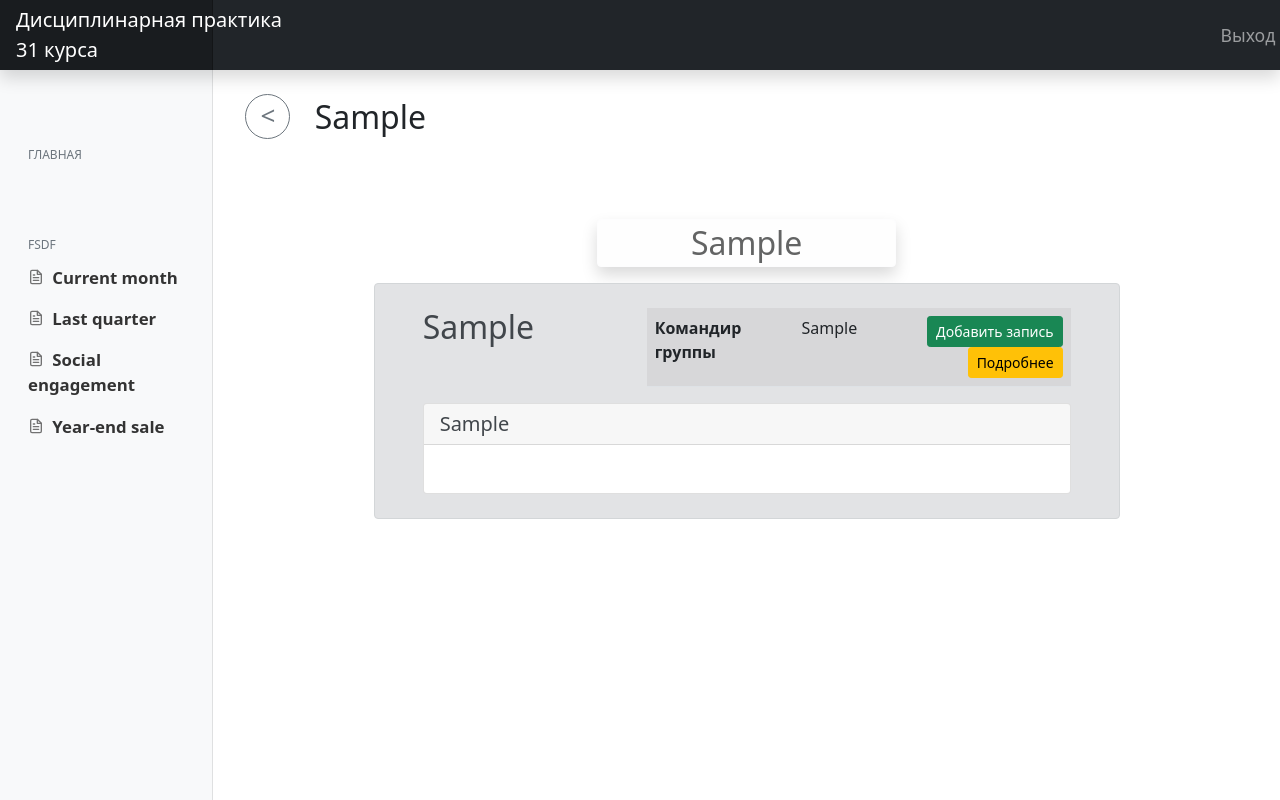
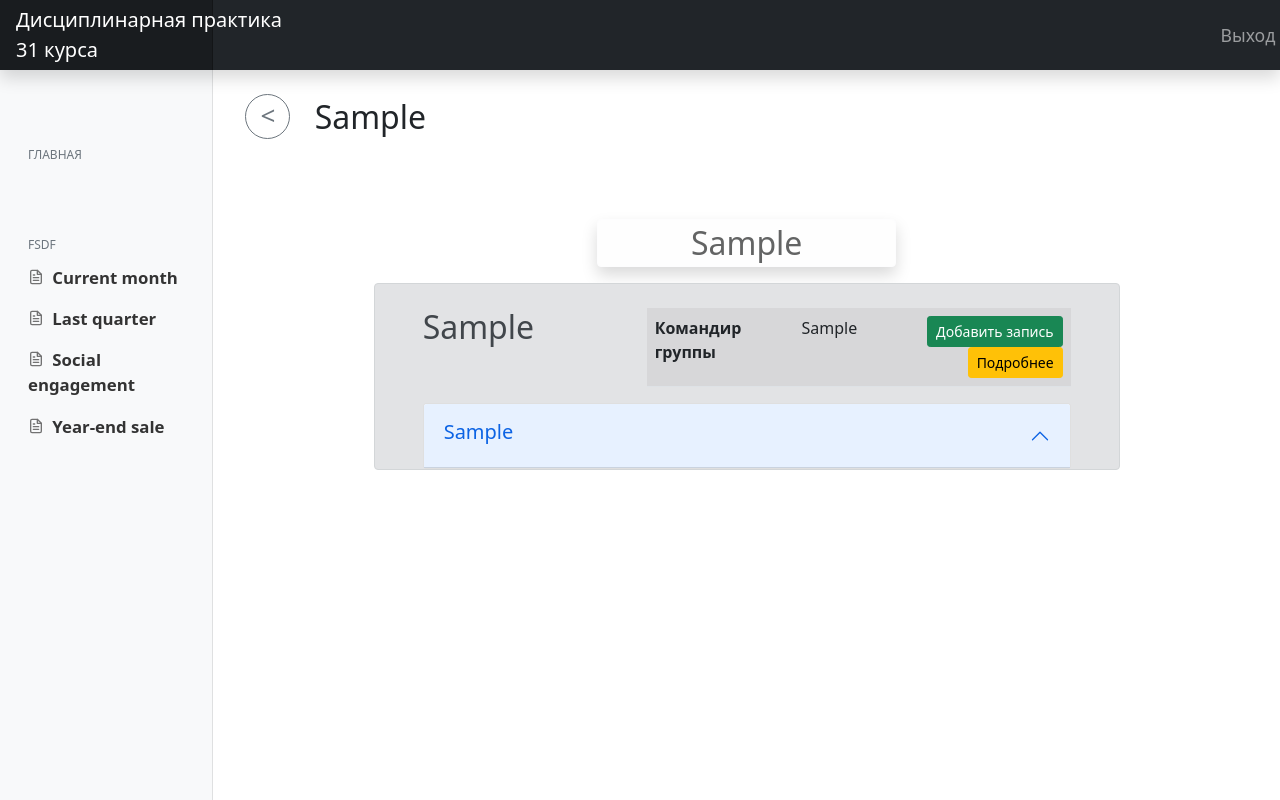
Before and after one commit to KrayMakso68/disciplinary_practice_31_courses, a Django app: template main/templates/main/content_groups.html in a window 1280 px wide. Run offline with Django 4.2, Linux system fonts and the light colour scheme; the template is opened without the code that fills it: most values are stand-ins (such as "Sample title", 1, 10 or a date in 2020); some libraries are stand-ins or nearby versions.

Commit message:
add accordion in content_groups view

```diff
--- a/main/templates/main/content_groups.html
+++ b/main/templates/main/content_groups.html
@@ -122,12 +122,14 @@
                 {% endfor %}
             {% else %}
                 {% for platoon_node in main_node.get_children %}
+                    {% with forloop.counter as one %}
                     <div class="row justify-content-center">
                         <div class="col-4">
                             <h2 class="alert alert-light text-black mb-3 py-1 mt-5 text-center shadow">{{ platoon_node }}</h2>
                         </div>
                     </div>
                     {% for child_node in platoon_node.get_children %}
+                        {% with forloop.counter as two %}
                         <div class="alert alert-secondary px-5 pb-0 pt-4 justify-content-center w-75">
                             <div class="row row-cols-2 justify-content-between">
                                 <div class="col-4">
@@ -151,13 +153,21 @@
                                     </table>
                                 </div>
                             </div>
+                            <div class="accordion" id="accordionExample">
                                 {% for node in child_node.get_children %}
-                            <div class="col mb-4">
-                                <div class="card">
-                                    <div class="card-header h5">
+                                    <div class="accordion-item">
+                                        <h2 class="accordion-header" id="heading{{ one }}{{ two }}{{ forloop.counter }}">
+                                            <button class="accordion-button" type="button" data-bs-toggle="collapse"
+                                                    data-bs-target="#collapse{{ one }}{{ two }}{{ forloop.counter }}" aria-expanded="true"
+                                                    aria-controls="collapse{{ one }}{{ two }}{{ forloop.counter }}">
+                                                <h5>
                                                     {{ node }}
-                                    </div>
-                                    <div class="card-body">
+                                                </h5>
+                                            </button>
+                                        </h2>
+                                        <div id="collapse{{ one }}{{ two }}{{ forloop.counter }}" class="accordion-collapse collapse"
+                                             aria-labelledby="heading{{ one }}{{ two }}{{ forloop.counter }}" data-bs-parent="#accordionExample">
+                                            <div class="accordion-body">
                                                 <table class="table table-striped ">
                                                     <tbody>
                                                     {% for cadet in node.staff.all|dictsort:"last_name" %}
@@ -165,7 +175,9 @@
                                                             <th scope="row">{{ forloop.counter }}</th>
                                                             <td>{{ cadet.get_FIO }}</td>
                                                             <td class="text-end">
-                                                        <a class="btn btn-sm btn-success" href="{% url 'create_note' slug=cadet.slug %}">Добавить запись</a>
+                                                                <a class="btn btn-sm btn-success"
+                                                                   href="{% url 'create_note' slug=cadet.slug %}">Добавить
+                                                                    запись</a>
                                                                 <a class="btn btn-sm btn-warning"
                                                                    href="{% url 'view_user_notes' slug=cadet.slug %}">Подробнее</a>
                                                             </td>
@@ -178,7 +190,10 @@
                                     </div>
                                 {% endfor %}
                             </div>
+                        </div>
+                    {% endwith %}
                     {% endfor %}
+                {% endwith %}
                 {% endfor %}
             {% endif %}
     </div>
--- a/requirements.txt
+++ b/requirements.txt
@@ -2,3 +2,4 @@ django
 pytils
 django-mptt
 django-mptt-admin
+docxtpl
```
Also changed, not shown: db.sqlite3. Lines whose indentation alone changed are shown as unchanged.
